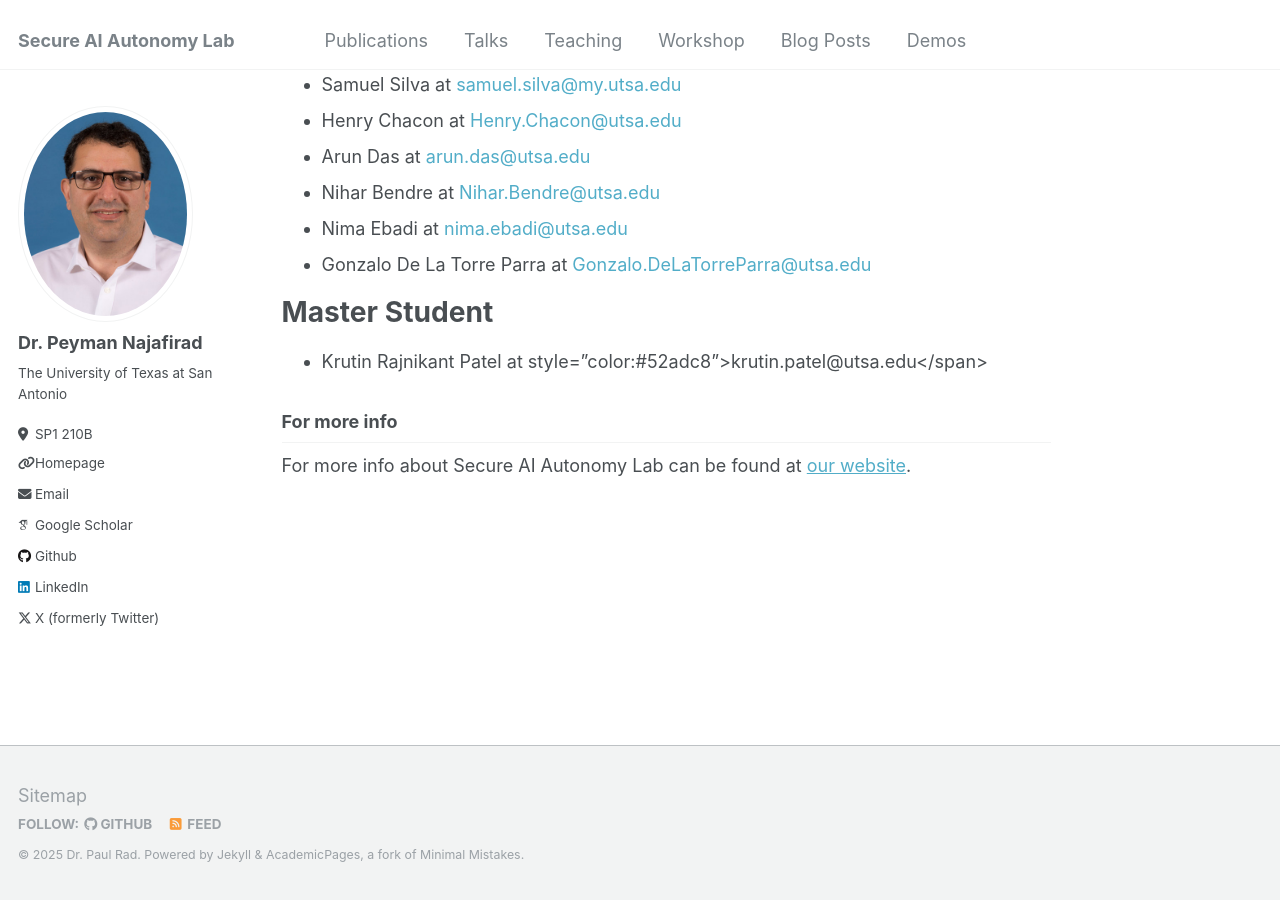
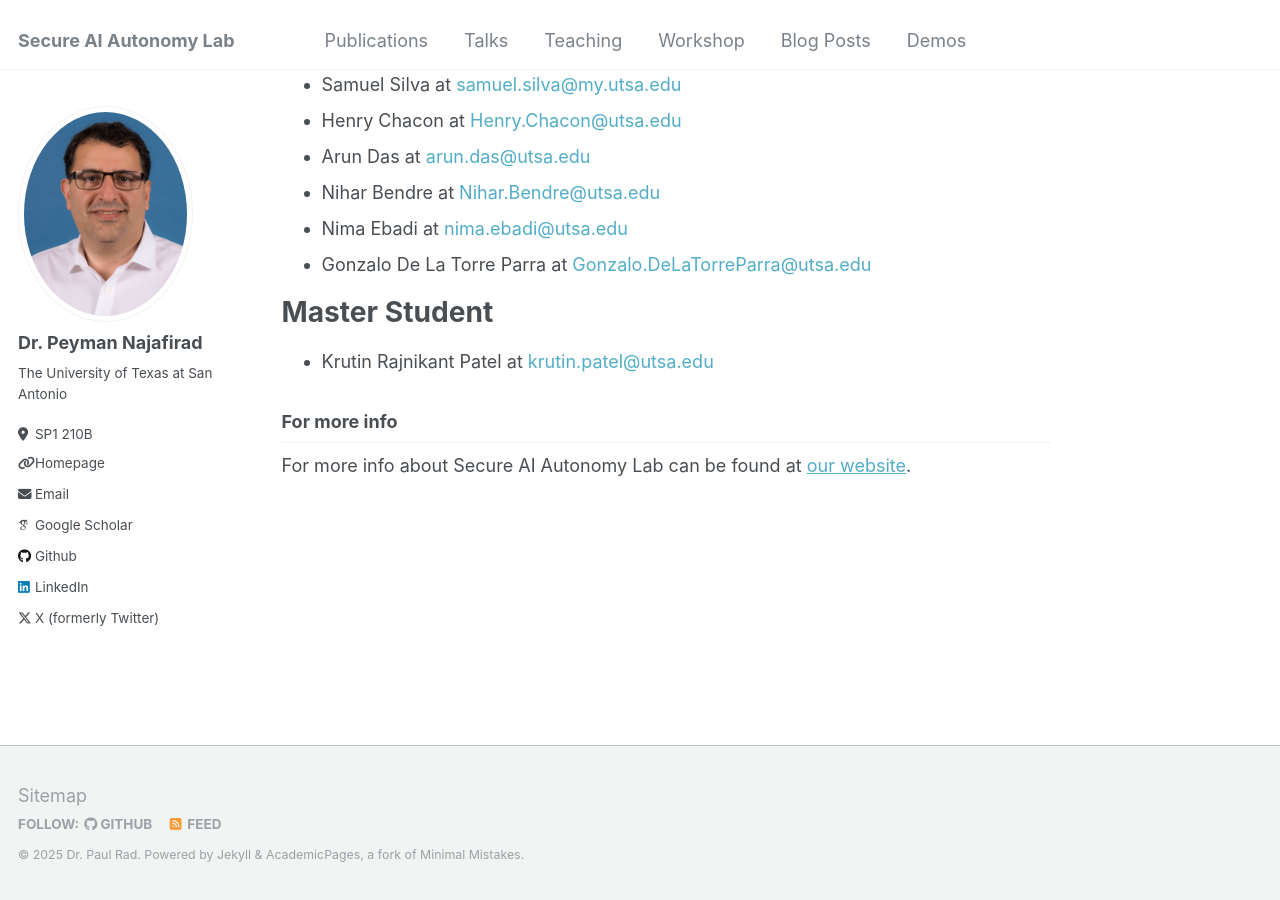
Before and after one commit to SecureAIAutonomyLab/SecureAIAutonomyLab.github.io, a Jekyll site: the page built from _pages/about.md, in a window 1280 px wide and 900 px high, scrolled down 1133 px. Built offline with Jekyll 4.4.1, drawn with Linux system fonts in a browser that asks for light colours; some web fonts are replaced.

Commit message:
Update about.md

```diff
--- a/_pages/about.md
+++ b/_pages/about.md
@@ -41,7 +41,7 @@ Former Ph.D. Students
 
 Master Student
 ======
-- Krutin Rajnikant Patel at style="color:#52adc8">krutin.patel@utsa.edu</span>
+- Krutin Rajnikant Patel at <span style="color:#52adc8">krutin.patel@utsa.edu</span>
 
 For more info
 ------
```
